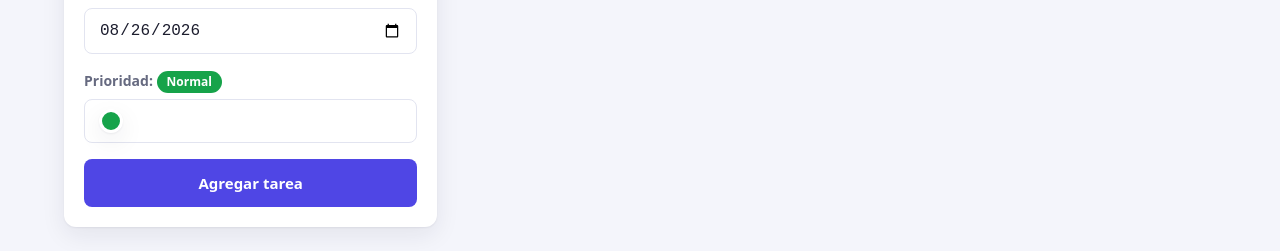
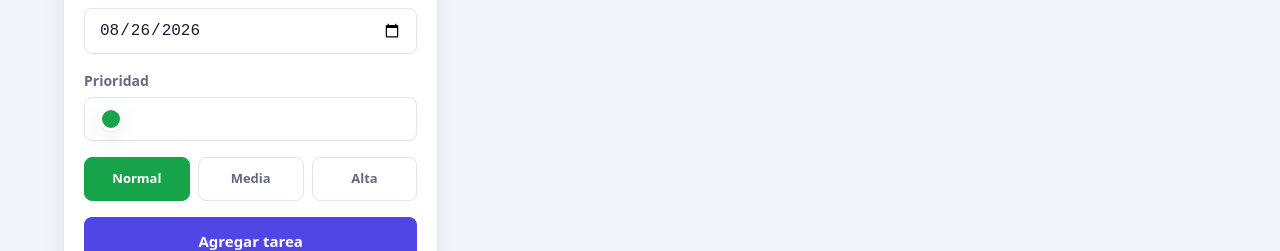
Before and after one commit to WilliamSCoral/ProyectoM4_WilliamCoral, a React (Vite) app: page /tareas in a window 1280 px wide. Shown: the part 452-703 px from the top of the page. Built offline with nearby package versions, Linux system fonts and the light colour scheme; no server answers; the database is empty; sample sign-in values are in the browser's storage.

Commit message:
botones de prioridad junto al deslizador para que sea mas intuitivo elegir Normal/Media/Alta

```diff
--- a/src/components/TaskForm.tsx
+++ b/src/components/TaskForm.tsx
@@ -129,12 +129,7 @@ export function TaskForm({
       </div>
 
       <div className="field">
-        <label htmlFor={priorityId}>
-          Prioridad:{" "}
-          <span className={`priority-tag priority-tag--${priority}`}>
-            {PRIORITY_LABELS[priority]}
-          </span>
-        </label>
+        <label htmlFor={priorityId}>Prioridad</label>
         <input
           id={priorityId}
           type="range"
@@ -142,12 +137,32 @@ export function TaskForm({
           max={TASK_PRIORITIES.length - 1}
           step={1}
           value={priorityIndex}
+          aria-valuetext={PRIORITY_LABELS[priority]}
           onChange={(event) =>
             setPriority(TASK_PRIORITIES[Number(event.target.value)])
           }
           className={`priority-slider priority-slider--${priority}`}
           disabled={submitting}
         />
+        {/* Los 3 botones marcan a qué corresponde cada posición del
+            deslizador y también sirven como atajo: tocar uno cambia la
+            prioridad sin tener que arrastrar el thumb. */}
+        <div className="priority-slider__ticks">
+          {TASK_PRIORITIES.map((value) => (
+            <button
+              key={value}
+              type="button"
+              className={`priority-slider__tick priority-slider__tick--${value} ${
+                value === priority ? "priority-slider__tick--active" : ""
+              }`}
+              aria-pressed={value === priority}
+              onClick={() => setPriority(value)}
+              disabled={submitting}
+            >
+              {PRIORITY_LABELS[value]}
+            </button>
+          ))}
+        </div>
       </div>
 
       {formError && (
--- a/src/index.css
+++ b/src/index.css
@@ -682,6 +682,53 @@ button {
   background: var(--priority-alta);
 }
 
+/* Marcan a qué corresponde cada una de las 3 posiciones del deslizador
+   (antes solo se veía el color del thumb, sin ninguna referencia de qué
+   significaba cada punto) y además funcionan como botones: tocar uno
+   cambia la prioridad sin arrastrar. */
+.priority-slider__ticks {
+  display: flex;
+  gap: 0.5rem;
+  margin-top: 0.625rem;
+}
+
+.priority-slider__tick {
+  flex: 1;
+  min-height: 44px;
+  border: 1px solid var(--color-border);
+  border-radius: var(--radius-sm);
+  padding: 0.5rem;
+  font-size: 0.8125rem;
+  font-weight: 700;
+  background: transparent;
+  color: var(--color-text-muted);
+  cursor: pointer;
+  transition: background-color 0.15s ease, color 0.15s ease, border-color 0.15s ease;
+}
+
+.priority-slider__tick:hover:not(:disabled) {
+  border-color: var(--color-primary);
+  color: var(--color-text);
+}
+
+.priority-slider__tick--active.priority-slider__tick--normal {
+  background: var(--priority-normal);
+  border-color: var(--priority-normal);
+  color: #ffffff;
+}
+
+.priority-slider__tick--active.priority-slider__tick--media {
+  background: var(--priority-media);
+  border-color: var(--priority-media);
+  color: #ffffff;
+}
+
+.priority-slider__tick--active.priority-slider__tick--alta {
+  background: var(--priority-alta);
+  border-color: var(--priority-alta);
+  color: #ffffff;
+}
+
 .task-item__meta {
   color: var(--color-text-muted);
   font-size: 0.8125rem;
```
Also changed, not shown: 1 other file (tests, documents, lock files or other folders).
